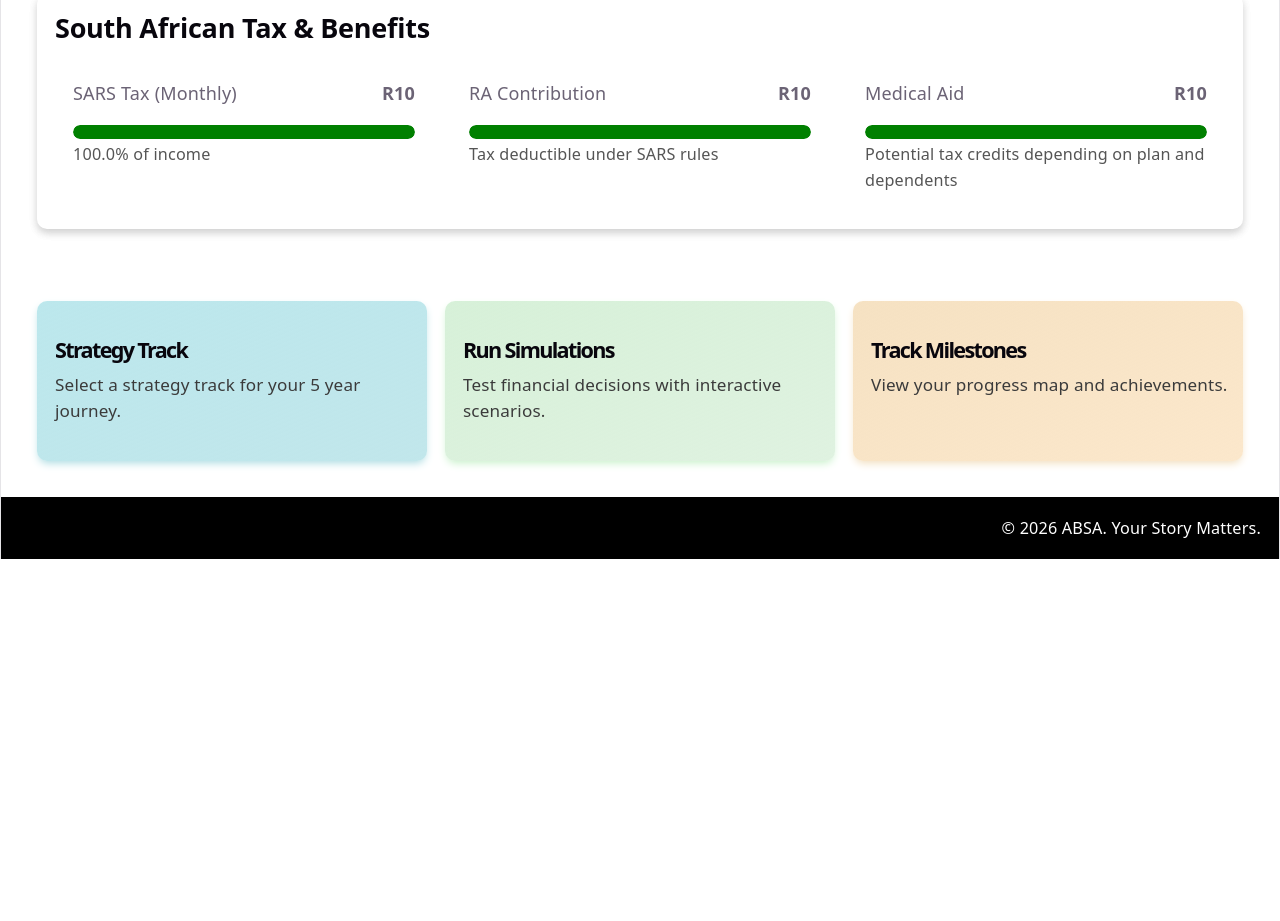
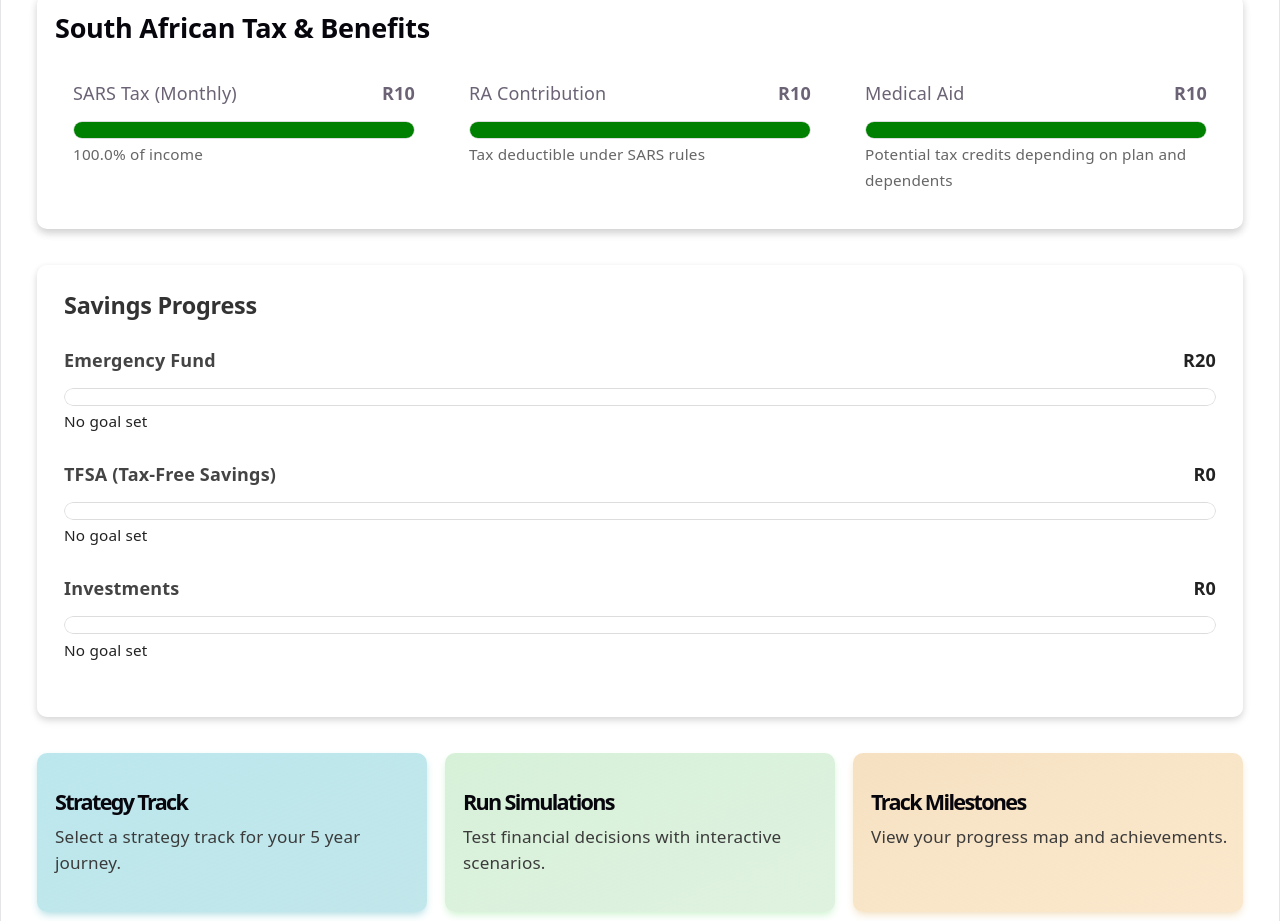
Before and after one commit to AmberCooper23/IMAssignment2, a React (Vite) app in the folder absa-frontend/: page /moneySnapshot in a window 1280 px wide. Shown: the part 1040-1961 px from the top of the page. Before the commit the page ends 1599 px from the top, so only its background shows below. Built offline with nearby package versions, Linux system fonts and the light colour scheme.

Commit message:
savings progress card foundation & styling

```diff
--- a/absa-frontend/src/App.jsx
+++ b/absa-frontend/src/App.jsx
@@ -12,11 +12,13 @@ import SimulationLab from './pages/SimulationLab/SimulationLab'
 
 //CONTEXT IMPORTS
 import { FinanceProvider } from './context/FinanceContext';
+import { GoalsProvider } from './context/GoalsContext'
 
 function App() {
 
   return (
     <FinanceProvider>
+      <GoalsProvider>
       <BrowserRouter>
     <NavBar />
     <Routes>
@@ -27,6 +29,8 @@ function App() {
     </Routes>
     <Footer />
     </BrowserRouter>
+      </GoalsProvider>
+
     </FinanceProvider>
 
   )
--- /dev/null
+++ b/absa-frontend/src/components/SavingProgressCard/SavingProgressCard.css
@@ -0,0 +1,75 @@
+.savingsProgressWrapper {
+  flex: 1;
+  background: #fff;
+  border-radius: 10px;
+  padding: 1.5rem;
+  box-shadow: 0 2px 6px rgba(0,0,0,0.08);
+  display: flex;
+  flex-direction: column;
+}
+
+.savingsProgressWrapper h2 {
+  margin-bottom: 1.5rem;
+  font-size: 1.3rem;
+  font-weight: 600;
+  color: #333;
+}
+
+.savingsProgressTitle {
+    font-size: 1.5rem;
+    text-align: left;
+    margin-bottom: 0;
+    font-weight: bold;
+    color: black;
+}
+
+.savingsItem {
+  margin-bottom: 1.5rem;
+}
+
+.savingsItem header {
+  display: flex;
+  justify-content: space-between;
+  align-items: baseline;
+  margin-bottom: 0.5rem;
+}
+
+.savingsItem h3 {
+  font-size: 1rem;
+  margin: 0;
+  color: #444;
+}
+
+.savingsItem p {
+  margin: 0;
+  color: #222;
+}
+
+progress {
+  width: 100%;
+  height: 18px;
+  border-radius: 9px;
+  overflow: hidden;
+  appearance: none;
+}
+
+progress::-webkit-progress-bar {
+  background-color: #fff;
+  border: 1px solid #ddd;
+  border-radius: 9px;
+}
+
+progress::-webkit-progress-value {
+  border-radius: 9px;
+}
+
+progress::-moz-progress-bar {
+  border-radius: 9px;
+}
+
+
+.note {
+  font-size: 0.85rem;
+  color: #666;
+  margin-top: 0.4rem;
+}
--- /dev/null
+++ b/absa-frontend/src/components/SavingProgressCard/SavingProgressCard.jsx
@@ -0,0 +1,65 @@
+import React, {useContext} from "react";
+import FinanceContext from "../../context/FinanceContext";
+import GoalsContext from "../../context/GoalsContext";
+import "./SavingProgressCard.css";
+
+function SavingProgressCard() {
+  const {emergencyFund, tfsa, investments} = useContext(FinanceContext);
+  const {
+    goalEmergencyFund, goalTfsaAnnual, goalTfsaLifetime, goalInvestments,
+    emergencyFundProgress, tfsaAnnualProgress, tfsaLifetimeProgress, investmentsProgress
+  } = useContext(GoalsContext);
+
+  const items = [
+    {
+      title: "Emergency Fund",
+      current: emergencyFund,
+      goal: goalEmergencyFund,
+      progress: goalEmergencyFund > 0 ? emergencyFundProgress(emergencyFund) : 0,
+      color: "#5cb85c",
+      note: goalEmergencyFund > 0 ? `Target: R${goalEmergencyFund}` : "No goal set"
+    },
+    {
+      title: "TFSA (Tax-Free Savings)",
+      current: tfsa,
+      goal: goalTfsaAnnual,
+      progress: goalTfsaAnnual > 0 ? tfsaAnnualProgress(tfsa) : 0,
+      color: "#9b59b6",
+      note: goalTfsaAnnual > 0
+        ? `Annual limit: R${goalTfsaAnnual}, Lifetime: R${goalTfsaLifetime}`
+        : "No goal set"
+    },
+    {
+      title: "Investments",
+      current: investments,
+      goal: goalInvestments,
+      progress: goalInvestments > 0 ? investmentsProgress(investments) : 0,
+      color: "#3498db",
+      note: goalInvestments > 0 ? `Target: R${goalInvestments}` : "No goal set"
+    }
+  ];
+
+  return (
+    <section className="savingsProgressWrapper">
+      <h2 className="savingsProgressTitle">Savings Progress</h2>
+      {items.map((item, index) => (
+        <article key={index} className="savingsItem">
+          <header>
+            <h3>{item.title}</h3>
+            <p><strong>R{item.current}</strong></p>
+          </header>
+          <progress
+            value={item.progress}
+            max="100"
+            style={{ accentColor: item.color }}
+          >
+            {item.progress}%
+          </progress>
+          <p className="note">{item.note}</p>
+        </article>
+      ))}
+    </section>
+  );
+}
+
+export default SavingProgressCard;
--- a/absa-frontend/src/pages/MoneySnapshot/MoneySnapshot.css
+++ b/absa-frontend/src/pages/MoneySnapshot/MoneySnapshot.css
@@ -113,4 +113,7 @@
     display: flex;
     gap: 1rem;
     margin-top: 2rem;
+    box-shadow: 0px 4px 8px rgba(0, 0, 0, 0.1);
+    border-radius: 10px;
+
 }
--- a/absa-frontend/src/pages/MoneySnapshot/MoneySnapshot.jsx
+++ b/absa-frontend/src/pages/MoneySnapshot/MoneySnapshot.jsx
@@ -7,6 +7,7 @@ import FinanceContext from "../../context/FinanceContext";
 import IncomeChart from "../../components/IncomeChart/IncomeChart";
 import ExpenseChart from "../../components/ExpenseChart/ExpenseChart";
 import TaxBenefitsSummary from "../../components/SouthAfricanTaxCard/SouthAfricanTaxCard";
+import SavingProgressCard from "../../components/SavingProgressCard/SavingProgressCard";
 
 function MoneySnapshot() {
     const {income, takeHome, savingsRate, totalDebt} = useContext(FinanceContext);
@@ -78,7 +79,7 @@ return (
 
         </section>
         <section className="savingsAndDebtContainer">
-            {/* <SavingsProgressCard/> */}
+            <SavingProgressCard/>
             {/* <DebtPayoffCard/> */}
         </section>
         <section className="RecentAchievementsContainer">
```
